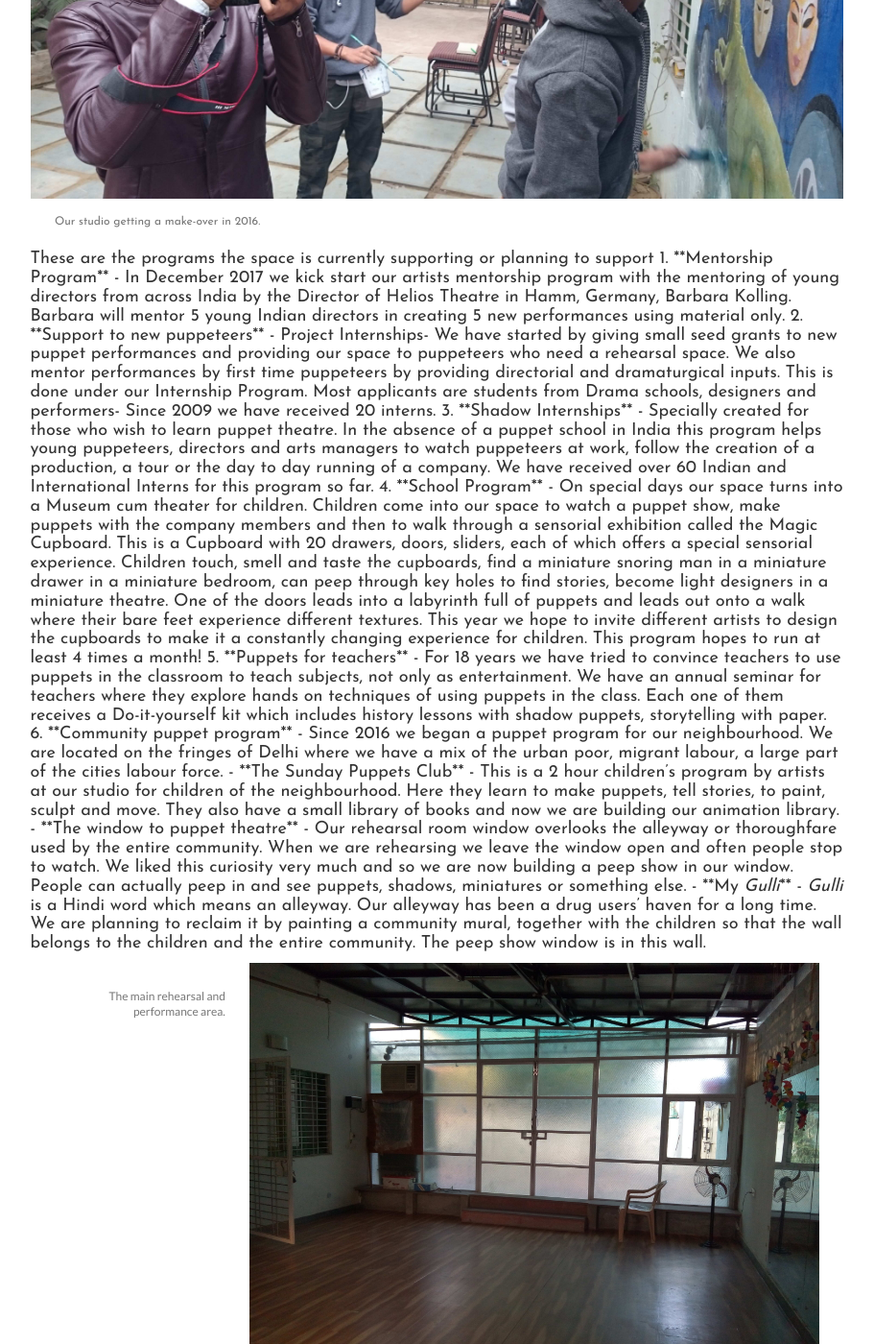
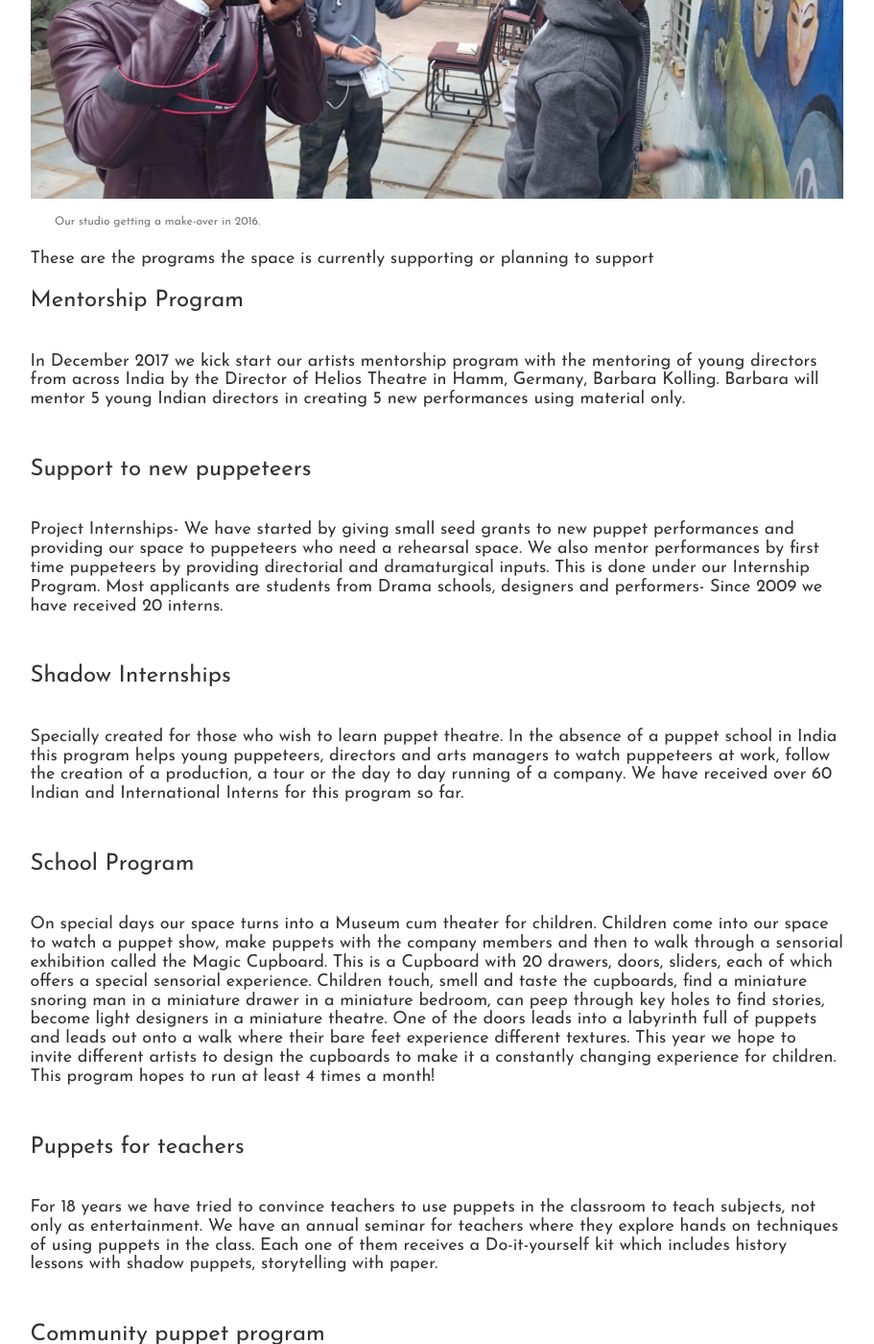
Before and after one commit to katkatha/katkatha.org, a Jekyll site: the page built from _posts/2017-02-06-space.markdown, in a window 1280 px wide and 1400 px high, scrolled down 531 px. Shown: the whole window at 96% size, without its empty margins (331-1242 px from the left). Built offline with Jekyll 4.4.1, drawn with Linux system fonts in a browser that asks for light colours; nearby versions of some CDN libraries; some of the changed text lies outside the part shown.

Commit message:
Update 2017-02-06-space.markdown

```diff
--- a/_posts/2017-02-06-space.markdown
+++ b/_posts/2017-02-06-space.markdown
@@ -13,18 +13,57 @@ categories: articles
 
 These are the programs the space is currently supporting or planning to support
 
-1. **Mentorship Program** - In December 2017 we kick start our artists mentorship program with the mentoring of young directors from across India by the Director of Helios Theatre in Hamm, Germany, Barbara Kolling. Barbara will mentor 5 young Indian directors in creating 5 new performances using material only.
+<br>
 
-2. **Support to new puppeteers** - Project Internships- We have started by giving small seed grants to new puppet performances and providing our space to puppeteers who need a rehearsal space. We also mentor performances by first time puppeteers by providing directorial and dramaturgical inputs. This is done under our Internship Program. Most applicants are students from Drama schools, designers and performers- Since 2009 we have received 20 interns.
+ <h3>Mentorship Program</h3>
 
-3. **Shadow Internships** - Specially created for those who wish to learn puppet theatre. In the absence of a puppet school in India this program helps young puppeteers, directors and arts managers to watch puppeteers at work, follow the creation of a production, a tour or the day to day running of a company. We have received over 60 Indian and International Interns for this program so far.
+ <br>
 
-4. **School Program** - On special days our space turns into a Museum cum theater for children. Children come into our space to watch a puppet show, make puppets with the company members and then to walk through a sensorial exhibition called the Magic Cupboard. This is a Cupboard with 20 drawers, doors, sliders, each of which offers a special sensorial experience. Children touch, smell and taste the cupboards, find a miniature snoring man in a miniature drawer in a miniature bedroom, can peep through key holes to find stories, become light designers in a miniature theatre. One of the doors leads into a labyrinth full of puppets and leads out onto a walk where their bare feet experience different textures. This year we hope to invite different artists to design the cupboards to make it a constantly changing experience for children. This program hopes to run at least 4 times a month!
+ <h4>In December 2017 we kick start our artists mentorship program with the mentoring of young directors from across India by the Director of Helios Theatre in Hamm, Germany, Barbara Kolling. Barbara will mentor 5 young Indian directors in creating 5 new performances using material only.</h4>
 
-5. **Puppets for teachers** - For 18 years we have tried to convince teachers to use puppets in the classroom to teach subjects, not only as entertainment. We have an annual seminar for teachers where they explore hands on techniques of using puppets in the class. Each one of them receives a Do-it-yourself kit which includes history lessons with shadow puppets, storytelling with paper.
+ <br>
 
-6. **Community puppet program** - Since 2016 we began a puppet program for our neighbourhood. We are located on the fringes of Delhi where we have a mix of the urban poor, migrant labour, a large part of the cities labour force.
--	**The Sunday Puppets Club** - This is a 2 hour children’s program by artists at our studio for children of the neighbourhood. Here they learn to make puppets, tell stories, to paint, sculpt and move. They also have a small library of books and now we are building our animation library.
+ <h3>Support to new puppeteers</h3>
+
+<br>
+
+<h4>Project Internships- We have started by giving small seed grants to new puppet performances and providing our space to puppeteers who need a rehearsal space. We also mentor performances by first time puppeteers by providing directorial and dramaturgical inputs. This is done under our Internship Program. Most applicants are students from Drama schools, designers and performers- Since 2009 we have received 20 interns.</h4>
+
+ <br>
+
+ <h3>Shadow Internships</h3>
+
+ <br>
+
+<h4>Specially created for those who wish to learn puppet theatre. In the absence of a puppet school in India this program helps young puppeteers, directors and arts managers to watch puppeteers at work, follow the creation of a production, a tour or the day to day running of a company. We have received over 60 Indian and International Interns for this program so far.</h4>
+
+<br>
+
+ <h3>School Program</h3>
+
+ <br>
+
+<h4>On special days our space turns into a Museum cum theater for children. Children come into our space to watch a puppet show, make puppets with the company members and then to walk through a sensorial exhibition called the Magic Cupboard. This is a Cupboard with 20 drawers, doors, sliders, each of which offers a special sensorial experience. Children touch, smell and taste the cupboards, find a miniature snoring man in a miniature drawer in a miniature bedroom, can peep through key holes to find stories, become light designers in a miniature theatre. One of the doors leads into a labyrinth full of puppets and leads out onto a walk where their bare feet experience different textures. This year we hope to invite different artists to design the cupboards to make it a constantly changing experience for children. This program hopes to run at least 4 times a month!</h4>
+
+<br>
+
+<h3>Puppets for teachers</h3>
+
+<br>
+
+<h4>For 18 years we have tried to convince teachers to use puppets in the classroom to teach subjects, not only as entertainment. We have an annual seminar for teachers where they explore hands on techniques of using puppets in the class. Each one of them receives a Do-it-yourself kit which includes history lessons with shadow puppets, storytelling with paper.</h4>
+
+<br>
+
+<h3>Community puppet program</h3>
+
+<br.
+
+<h4>Since 2016 we began a puppet program for our neighbourhood. We are located on the fringes of Delhi where we have a mix of the urban poor, migrant labour, a large part of the cities labour force.</h4>
+
+<br>
+
+<h4>-	**The Sunday Puppets Club** - This is a 2 hour children’s program by artists at our studio for children of the neighbourhood. Here they learn to make puppets, tell stories, to paint, sculpt and move. They also have a small library of books and now we are building our animation library.
 -	**The window to puppet theatre** - Our rehearsal room window overlooks the alleyway or thoroughfare used by the entire community. When we are rehearsing we leave the window open and often people stop to watch. We liked this curiosity very much and so we are now building a peep show in our window. People can actually peep in and see puppets, shadows, miniatures or something else.
 -	**My <i>Gulli</i>** - <i>Gulli</i> is a Hindi word which means an alleyway. Our alleyway has been a drug users’ haven for a long time. We are planning to reclaim it by painting a community mural, together with the children so that the wall belongs to the children and the entire community. The peep show window is in this wall.</h4>
 
```
